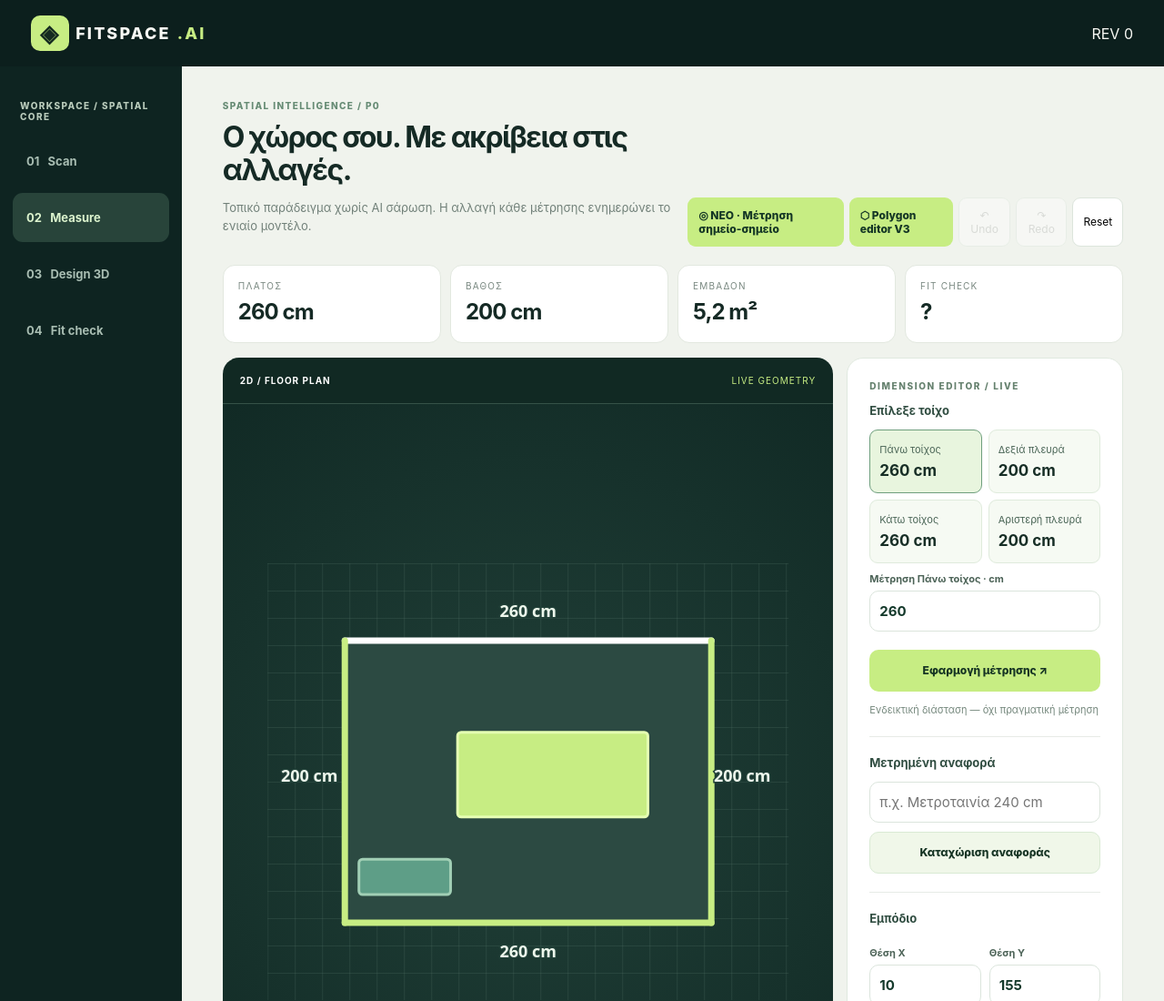
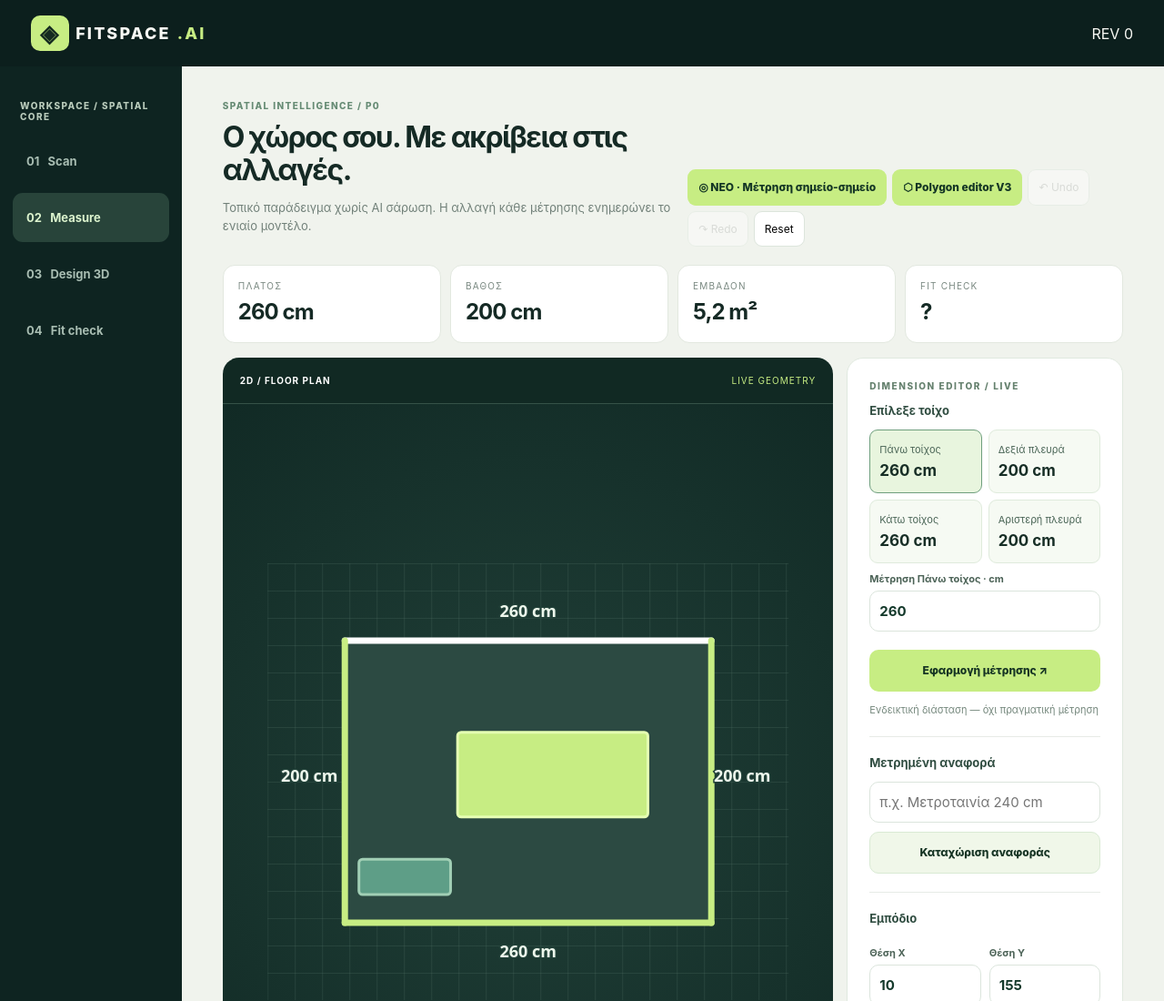
Before and after one commit to vmoulakakis/ai_spatial, a website with bundled scripts: page apps/web/index.html in a window 1280 px wide. Shown: the top 1100 px of the page at 91% size. Built offline with nearby package versions, Linux system fonts and the light colour scheme.

Commit message:
fix(ui): wrap FitSpace feature links and actions on 320px viewport

```diff
--- a/apps/web/styles.css
+++ b/apps/web/styles.css
@@ -24,3 +24,8 @@
 }
 
 .polygon-link{display:inline-flex;align-items:center;justify-content:center;min-height:40px;padding:9px 12px;border-radius:9px;background:#c7ed83;color:#143625;text-decoration:none;font-size:12px;font-weight:800}.polygon-link:focus-visible{outline:3px solid #236c79;outline-offset:2px}
+
+/* V4: links and history actions reflow on narrow phones rather than widening the page. */
+.actions{flex-wrap:wrap;min-width:0}
+.actions .polygon-link{max-width:100%;white-space:normal;text-align:center;overflow-wrap:anywhere}
+@media(max-width:460px){.actions{gap:6px}.actions .polygon-link{min-height:38px;padding:8px 10px}}
```
